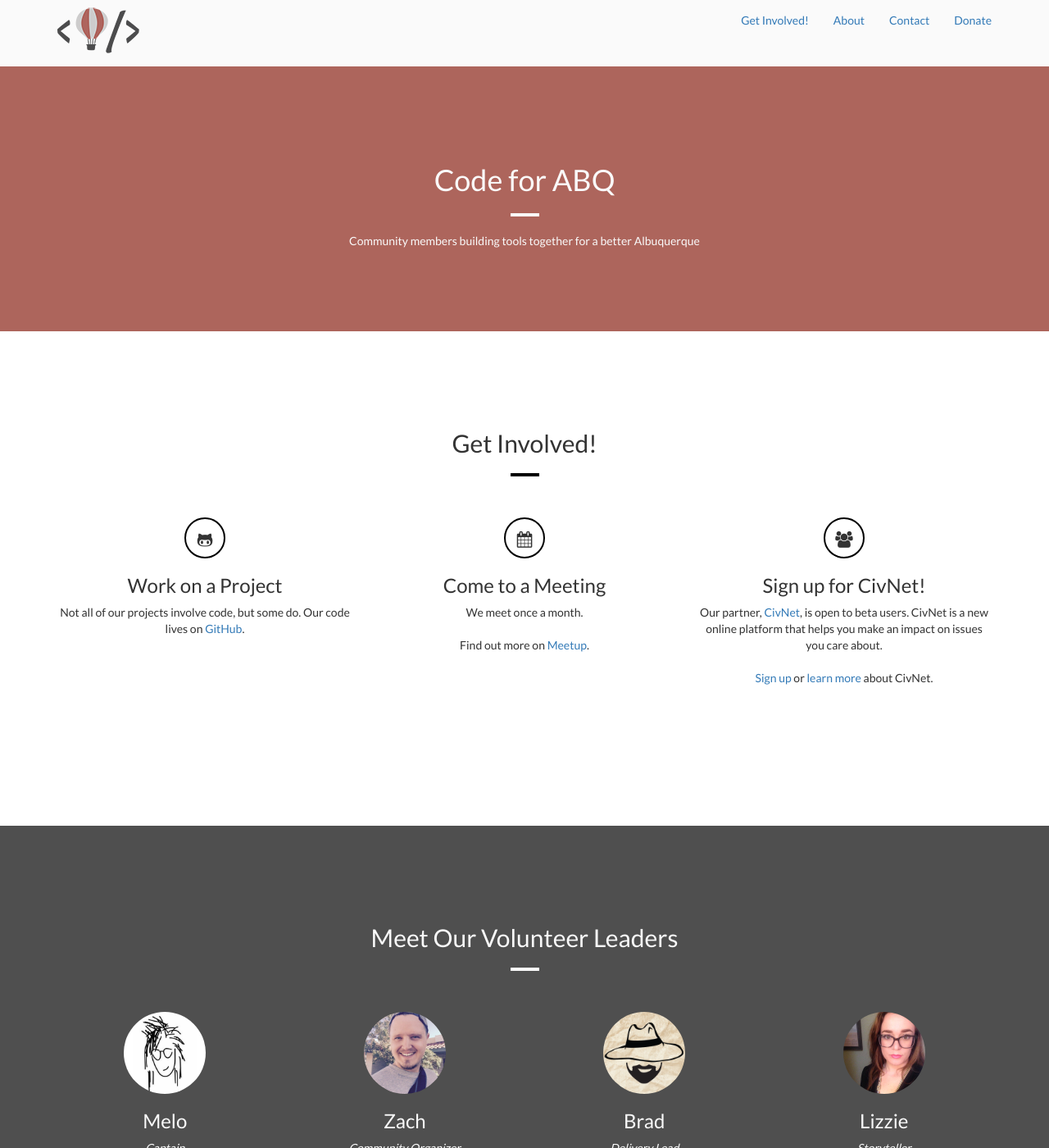
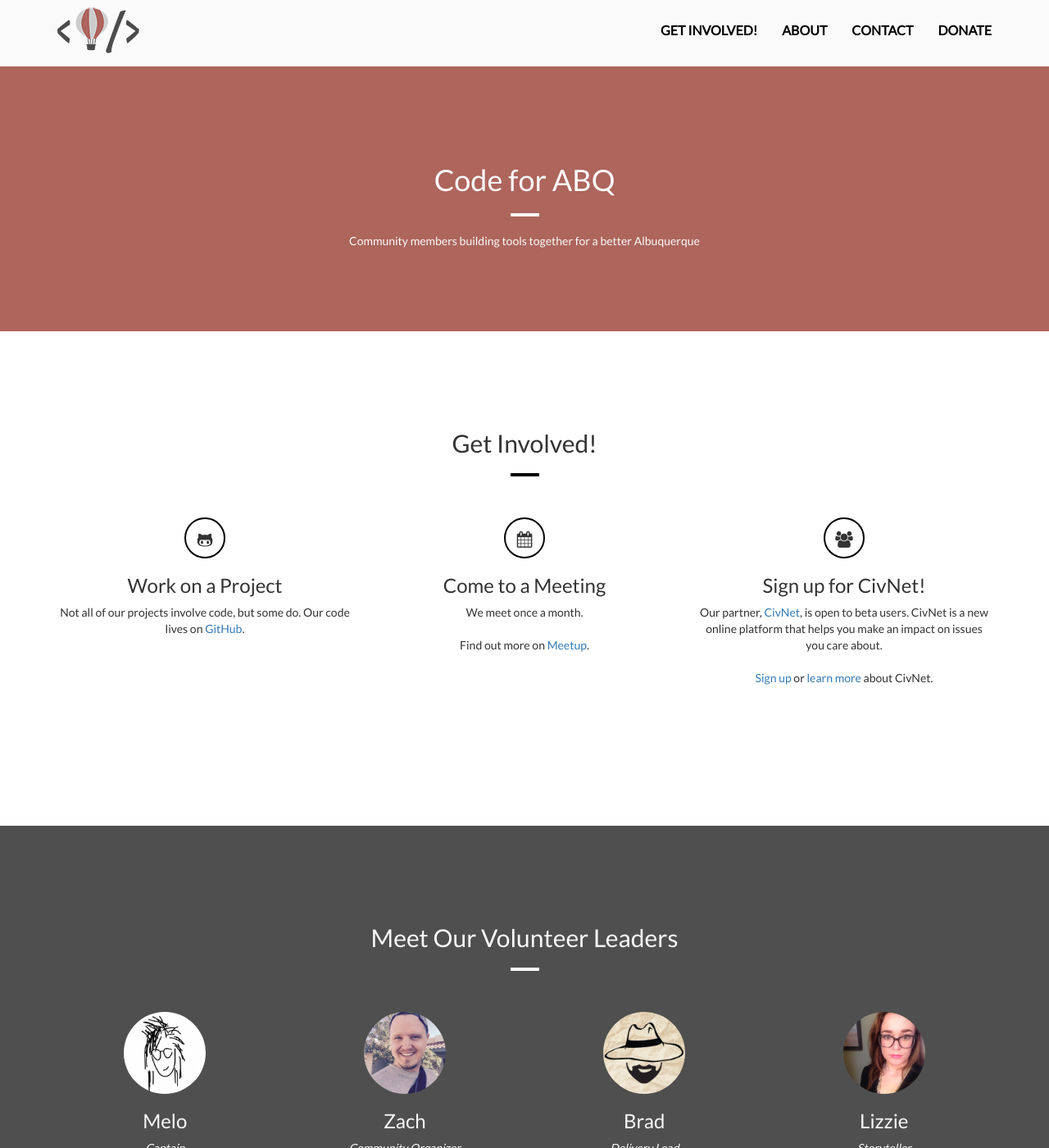
Before and after one commit to ThomasWomack/Code-for-NM, a Jekyll site: the page built from index.html, in a window 1280 px wide and 1400 px high. Shown: the whole window at 82% size. Built offline with Jekyll 4.4.1, drawn with Linux system fonts in a browser that asks for light colours; nearby versions of some CDN libraries.

Commit message:
navbar styling

```diff
--- a/css/main.scss
+++ b/css/main.scss
@@ -91,9 +91,17 @@ body {
 .navbar-nav {
   li {
     a {
-        &:hover {
-          border-bottom: 3px solid black;
-        }
+      text-transform: uppercase;
+      padding: 27px 15px;
+      font-weight: bold;
+      font-size: 16px;
+      color: black;
+
+      &:hover, &:active
+       {
+        border-bottom: 3px solid $grey-color;
+        background-color: white;
+      }
     }
   }
 }
@@ -120,7 +128,8 @@ body {
 
   a {
     color: $white;
-    &:hover
+
+    &:hover, &:active
     {
       color: $brand-red;
     }
```
